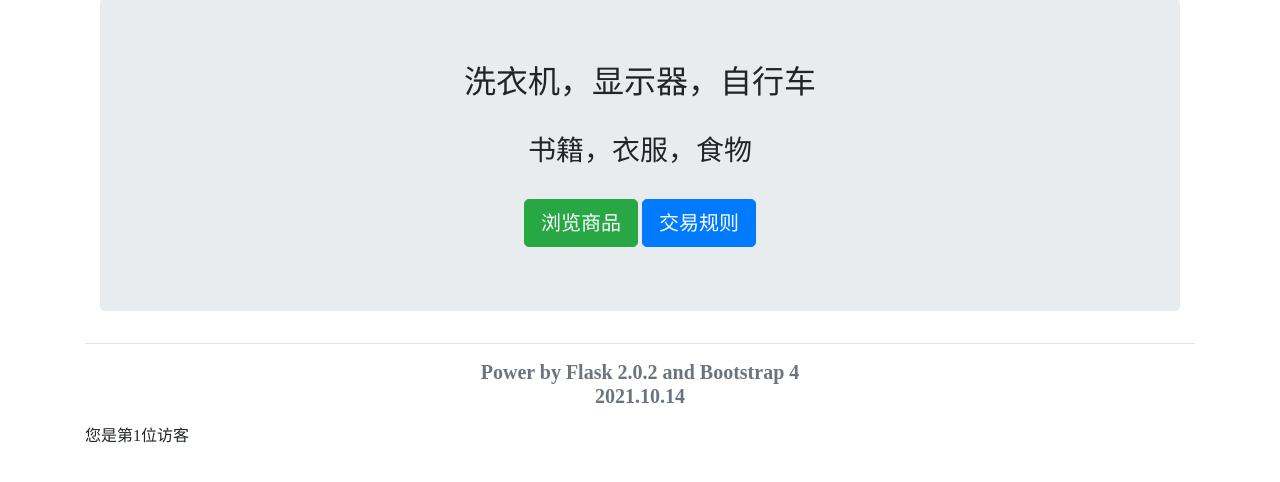
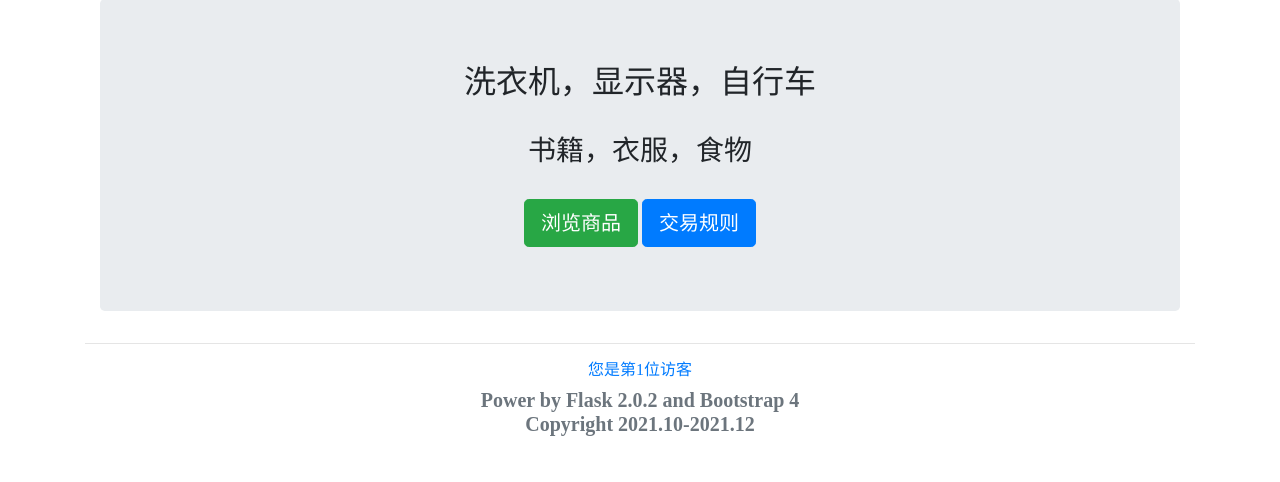
Before and after one commit to wpwupingwp/mai_web, a Flask app: page / in a window 1280 px wide. Shown: the part 47-529 px from the top of the page. Run offline with Flask 2, Linux system fonts and the light colour scheme; data comes from the database, SQL or seed files in the repository; some libraries are stand-ins or nearby versions.

Commit message:
adjust footer

```diff
--- a/mai/templates/base.html
+++ b/mai/templates/base.html
@@ -88,8 +88,10 @@
     <hr>
 {% block footer %}
 <footer class="footer h5 font-weight-bolder text-muted text-center">
-    <p>Power by Flask 2.0.2 and Bootstrap 4 <br/>
-        <span>2021.10.14</span></p>
+    <p>
+        Power by Flask 2.0.2 and Bootstrap 4 <br/>
+        <span>Copyright 2021.10-2021.12</span>
+    </p>
 </footer>
 {% endblock %}
 </body>
--- a/mai/templates/index.html
+++ b/mai/templates/index.html
@@ -10,10 +10,17 @@
 </div>
 {% endblock %}
 {% block footer %}
-{{ super() }}
+<footer class="footer h5 font-weight-bolder text-muted text-center">
+    <div class="h6 text-primary text-center">
     {% if current_user.is_authenticated %}
-        您是第{{visit}}次访问
+    您是第{{visit}}次访问
     {% else %}
-        您是第{{visit}}位访客
+    您是第{{visit}}位访客
     {% endif %}
+    </div>
+    <p>
+        Power by Flask 2.0.2 and Bootstrap 4 <br/>
+        <span>Copyright 2021.10-2021.12</span>
+    </p>
+</footer>
 {% endblock %}
```
